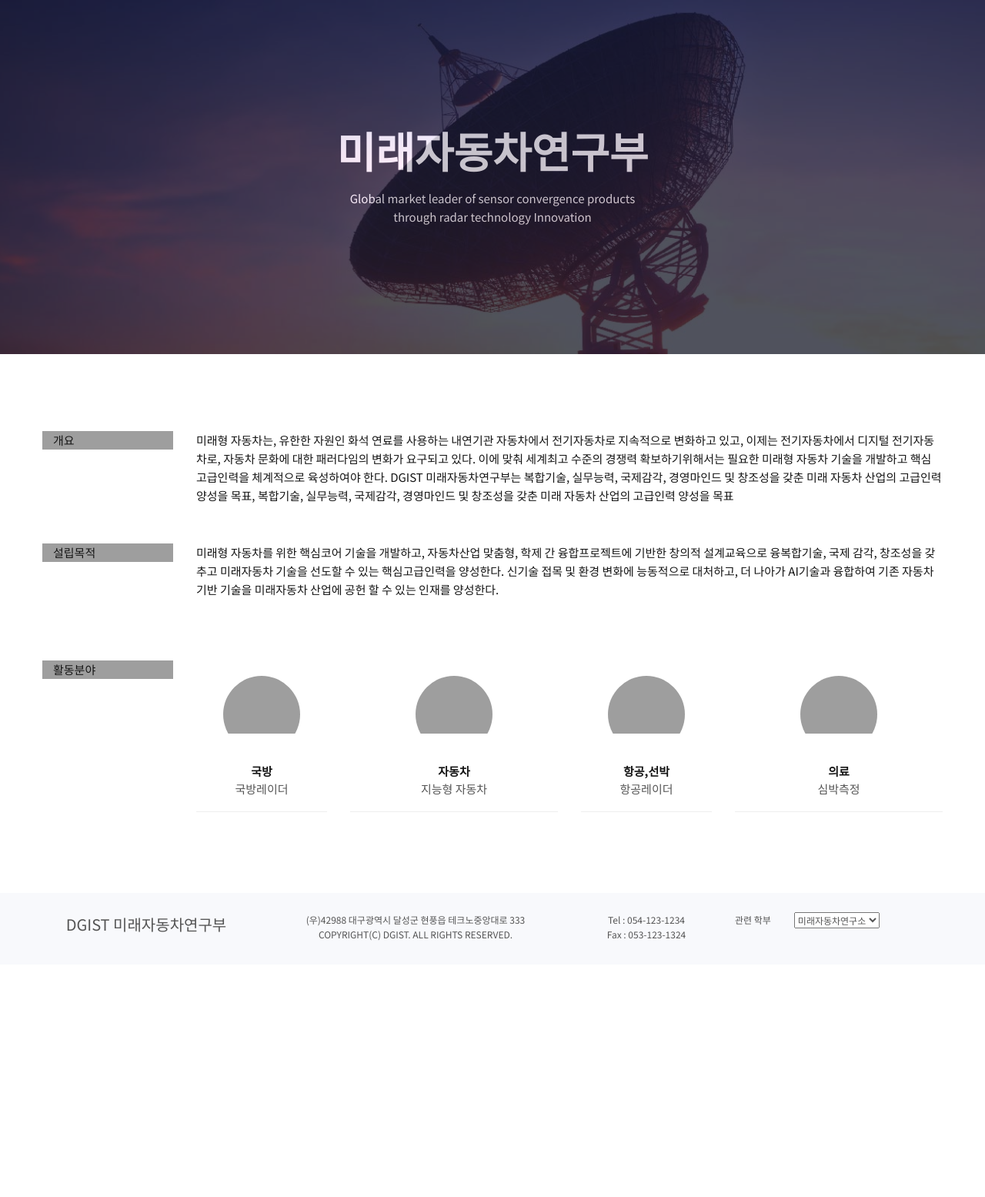
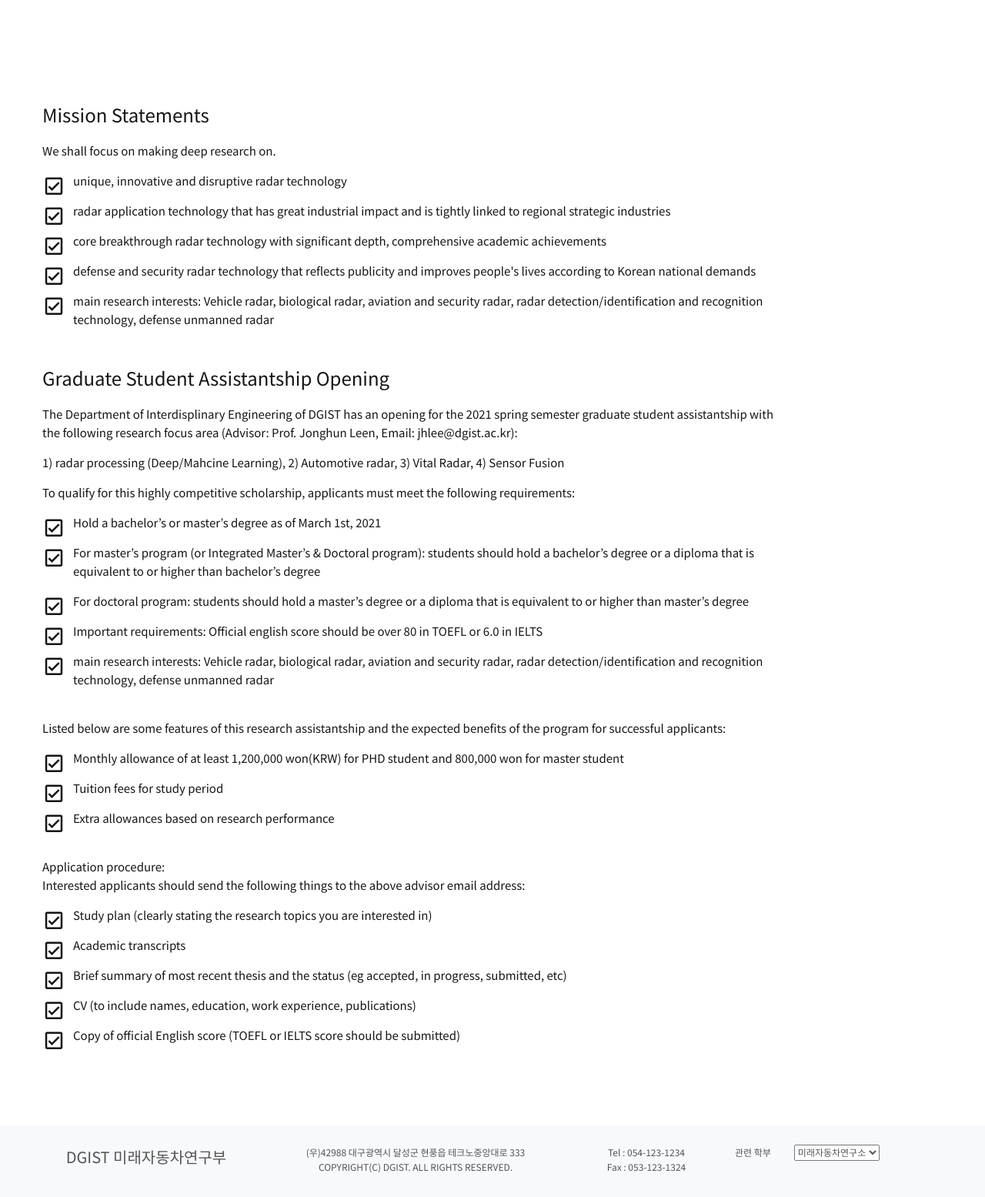
Before and after one commit to tjgmlfbs124/Outsourcing-DGIST-Homepage, a PHP site: page /pg/artlab.php in a window 1280 px wide. Shown: the part 133-1688 px from the top of the page at 77% size. Before the commit the page ends 1355 px from the top, so only its background shows below. Run offline with PHP 8.4, Linux system fonts and the light colour scheme; some libraries are stand-ins or nearby versions; grey boxes are pictures that could not be loaded.

Commit message:
학과소개 페이지 수정

```diff
--- a/pg/artlab.php
+++ b/pg/artlab.php
@@ -14,101 +14,60 @@
   		<?php require_once $_SERVER['DOCUMENT_ROOT'].'/widget/header.php'?>
 	</header>
 
-  <!--== Start Page Header Area ==-->
-<div class="page-header-area">
-  <div class="page-header-area bg-img" data-bg="<?php $_SERVER['DOCUMENT_ROOT']?>/image/main01.jpg" style="position:absolute;"></div>
-  <div class="page-header-area bg-img" style="position:absolute; background:#080b1a; opacity: 0.7;">
-    <div class="container" style="max-width:1900px;">
-        <div class="row">
-            <div class="col-lg-10 col-xl-8 m-auto text-center">
-                <div class="page-header-content-inner">
-                    <div class="page-header-content">
-                        <h2>미래자동차연구부</h2>
-                        <p style="max-width:100%;">Global market leader of sensor convergence products <br>through radar technology Innovation</p>
-                    </div>
-                </div>
-            </div>
-        </div>
-      </div>
-    </div>
-</div>
     <div class="blog-details-page-content sp-y" style="margin-top:100px;">
       <div class="container" style="padding-bottom:40px;">
           <div class="row align-items-lg-stretch" style="align-items:stretch;">
-              <div class="col-lg-2" >
-                <p style="background:no-repeat url('<?php $_SERVER['DOCUMENT_ROOT']?>/image/sub_icon_bullet01.png'); padding-left: 14px;">개요</p>
-              </div>
               <div class="col-lg-10">
-                미래형 자동차는, 유한한 자원인 화석 연료를 사용하는 내연기관 자동차에서 전기자동차로 지속적으로 변화하고 있고, 이제는 전기자동차에서 디지털 전기자동차로, 자동차 문화에 대한 패러다임의 변화가 요구되고 있다.
-                이에 맞춰 세계최고 수준의 경쟁력 확보하기위해서는 필요한 미래형 자동차 기술을 개발하고 핵심 고급인력을 체계적으로 육성하여야 한다.
-                DGIST 미래자동차연구부는 복합기술, 실무능력, 국제감각, 경영마인드 및 창조성을 갖춘 미래 자동차 산업의 고급인력 양성을 목표,
-                복합기술, 실무능력, 국제감각, 경영마인드 및 창조성을 갖춘 미래 자동차 산업의 고급인력 양성을 목표
-              </div>
-          </div>
-
-          <div class="row align-items-lg-stretch" style="margin-top:50px;">
-              <div class="col-lg-2">
-                <p style="background:no-repeat url('<?php $_SERVER['DOCUMENT_ROOT']?>/image/sub_icon_bullet01.png'); padding-left: 14px;">설립목적</p>
-              </div>
-              <div class="col-lg-10" >
-                미래형 자동차를 위한 핵심코어 기술을 개발하고, 자동차산업 맞춤형, 학제 간 융합프로젝트에 기반한 창의적 설계교육으로 융복합기술, 국제 감각, 창조성을 갖추고 미래자동차 기술을 선도할 수 있는 핵심고급인력을 양성한다.
-                신기술 접목 및 환경 변화에 능동적으로 대처하고, 더 나아가 AI기술과 융합하여 기존 자동차기반 기술을 미래자동차 산업에 공헌 할 수 있는 인재를 양성한다.
-              </div>
-          </div>
-
-          <div class="row align-items-lg-stretch" style="margin-top:80px;">
-              <div class="col-lg-2">
-                <p style="background:no-repeat url('<?php $_SERVER['DOCUMENT_ROOT']?>/image/sub_icon_bullet01.png'); padding-left: 14px;">활동분야</p>
-              </div>
-              <div class="col-lg-2" style="top:0;">
-                <div class="author-info mt-sm-40" style="border-top:0">
-                    <div class="author-thumb">
-                        <img src="<?php $_SERVER['DOCUMENT_ROOT']?>/image/artlab-01.png" alt="Businex-Author">
-                    </div>
-                    <div class="author-txt">
-                        <h5>국방<span class="designation" style="color:#555;">국방레이더</span></h5>
-                    </div>
-                </div>
-              </div>
+                <div class="service-details-info">
+                  <div class="about-service mt-50 mt-sm-35" style="margin:0;">
+                    <h4>Mission Statements</h4>
+                    <p>We shall focus on making deep research on.</p>
+                    <ul class="service-feature">
+                        <li>unique, innovative and disruptive radar technology</li>
+                        <li>radar application technology that has great industrial impact and is tightly linked to regional strategic industries</li>
+                        <li>core breakthrough radar technology with significant depth, comprehensive academic achievements</li>
+                        <li>defense and security radar technology that reflects publicity and improves people's lives according to Korean national demands</li>
+                        <li>main research interests: Vehicle radar, biological radar, aviation and security radar, radar detection/identification and recognition technology, defense unmanned radar</li>
+                    </ul>
+                  </div>
 
 
-              <div class="col-lg-3" style="top:0;">
-                <div class="author-info mt-sm-40" style="border-top:0">
-                    <div class="author-thumb">
-                        <img src="<?php $_SERVER['DOCUMENT_ROOT']?>/image/artlab-02.png" alt="Businex-Author">
-                    </div>
-                    <div class="author-txt">
-                        <h5>자동차<span class="designation" style="color:#555;">지능형 자동차</span></h5>
-                    </div>
-                </div>
-              </div>
+                    <div class="about-service mt-50 mt-sm-35">
+                      <h4>Graduate Student Assistantship Opening</h4>
+                      <p>The Department of Interdisplinary Engineering of DGIST has an opening for the 2021 spring semester graduate student assistantship
+                        with the following research focus area (Advisor: Prof. Jonghun Leen, Email: jhlee@dgist.ac.kr):</p>
+                        <p>1) radar processing (Deep/Mahcine Learning), 2) Automotive radar, 3) Vital Radar, 4) Sensor Fusion </p>
 
-
-              <div class="col-lg-2" style="top:0;">
-                <div class="author-info mt-sm-40" style="border-top:0">
-                    <div class="author-thumb">
-                        <img src="<?php $_SERVER['DOCUMENT_ROOT']?>/image/artlab-03.png" alt="Businex-Author">
-                    </div>
-                    <div class="author-txt">
-                        <h5>항공,선박<span class="designation" style="color:#555;">항공레이더</span></h5>
-                    </div>
-                </div>
-              </div>
-
-
-              <div class="col-lg-3" style="top:0;">
-                <div class="author-info mt-sm-40" style="border-top:0">
-                    <div class="author-thumb">
-                        <img src="<?php $_SERVER['DOCUMENT_ROOT']?>/image/artlab-04.png" alt="Businex-Author">
-                    </div>
-                    <div class="author-txt">
-                        <h5>의료<span class="designation" style="color:#555;">심박측정</span></h5>
+                        <p>To qualify for this highly competitive scholarship, applicants must meet the following requirements: </p>
+                      <ul class="service-feature">
+                          <li>Hold a bachelor’s or master’s degree as of March 1st, 2021</li>
+                          <li>For master’s program (or Integrated Master’s & Doctoral program): students should hold a bachelor’s degree or a diploma that is equivalent to or higher than bachelor’s degree</li>
+                          <li>For doctoral program: students should hold a master’s degree or a diploma that is equivalent to or higher than master’s degree</li>
+                          <li>Important requirements: Official english score should be over 80 in TOEFL or 6.0 in IELTS</li>
+                          <li>main research interests: Vehicle radar, biological radar, aviation and security radar, radar detection/identification and recognition technology, defense unmanned radar</li>
+                      </ul>
+                      <p><br></p>
+                      <p>Listed below are some features of this research assistantship and the expected benefits of the program for successful applicants: </p>
+                      <ul class="service-feature">
+                          <li>Monthly allowance of at least 1,200,000 won(KRW) for PHD student and 800,000 won for master student</li>
+                          <li>Tuition fees for study period</li>
+                          <li>Extra allowances based on research performance</li>
+                      </ul>
+                      <p><br></p>
+                    <p>Application procedure: <br> Interested applicants should send the following things to the above advisor email address:</p>
+                  <ul class="service-feature">
+                    <li>Study plan (clearly stating the research topics you are interested in)</li>
+                    <li>Academic transcripts</li>
+                    <li>Brief summary of most recent thesis and the status (eg accepted, in progress, submitted, etc)</li>
+                    <li>CV (to include names, education, work experience, publications)</li>
+                    <li>Copy of official English score (TOEFL or IELTS score should be submitted)</li>
+                  </ul>
                     </div>
                 </div>
               </div>
           </div>
+        </div>
       </div>
-    </div>
 
   	<footer class="footer-area sp-y">
   			<?php require_once $_SERVER['DOCUMENT_ROOT'].'/widget/footer.php'?>
```
